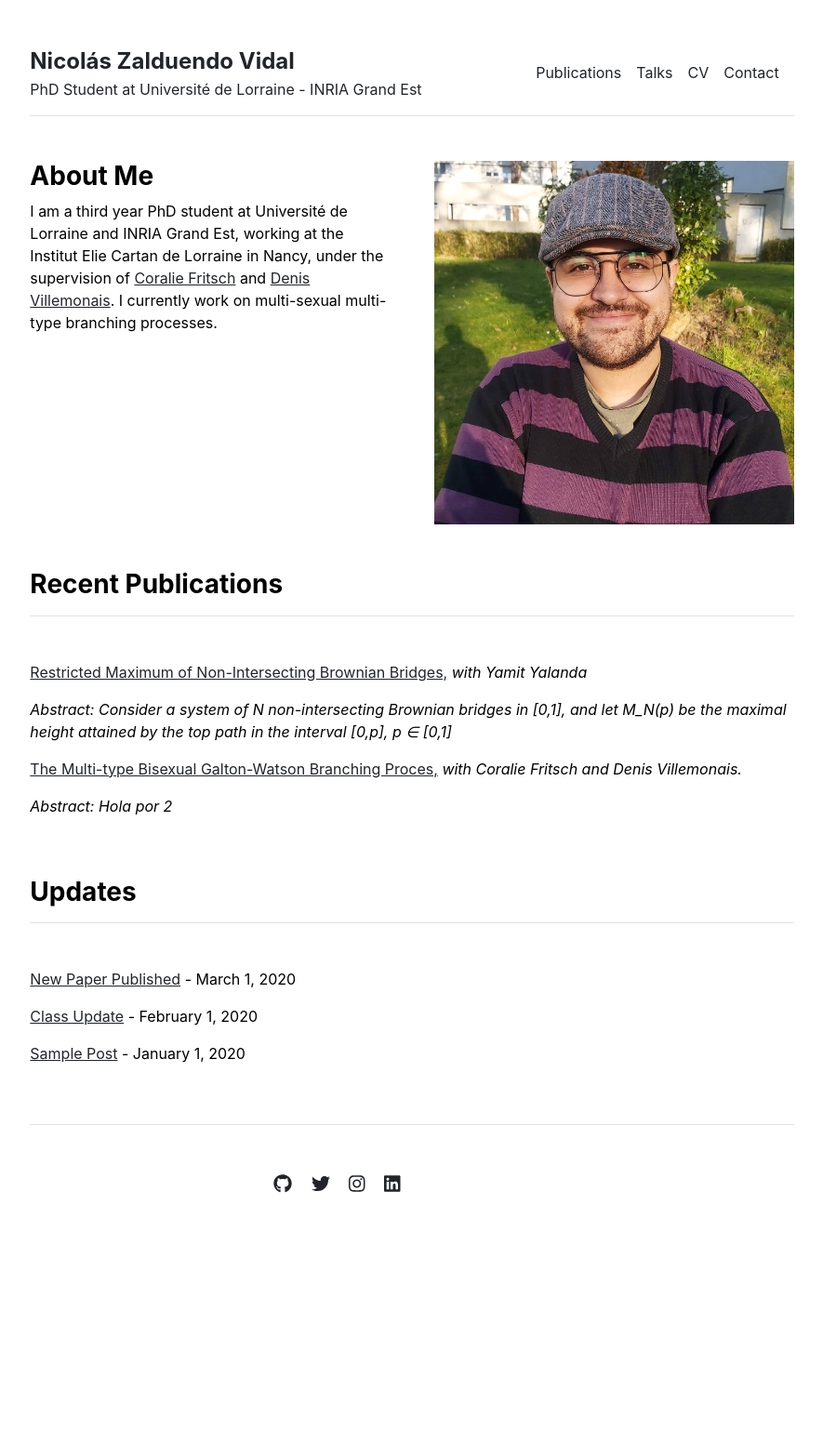
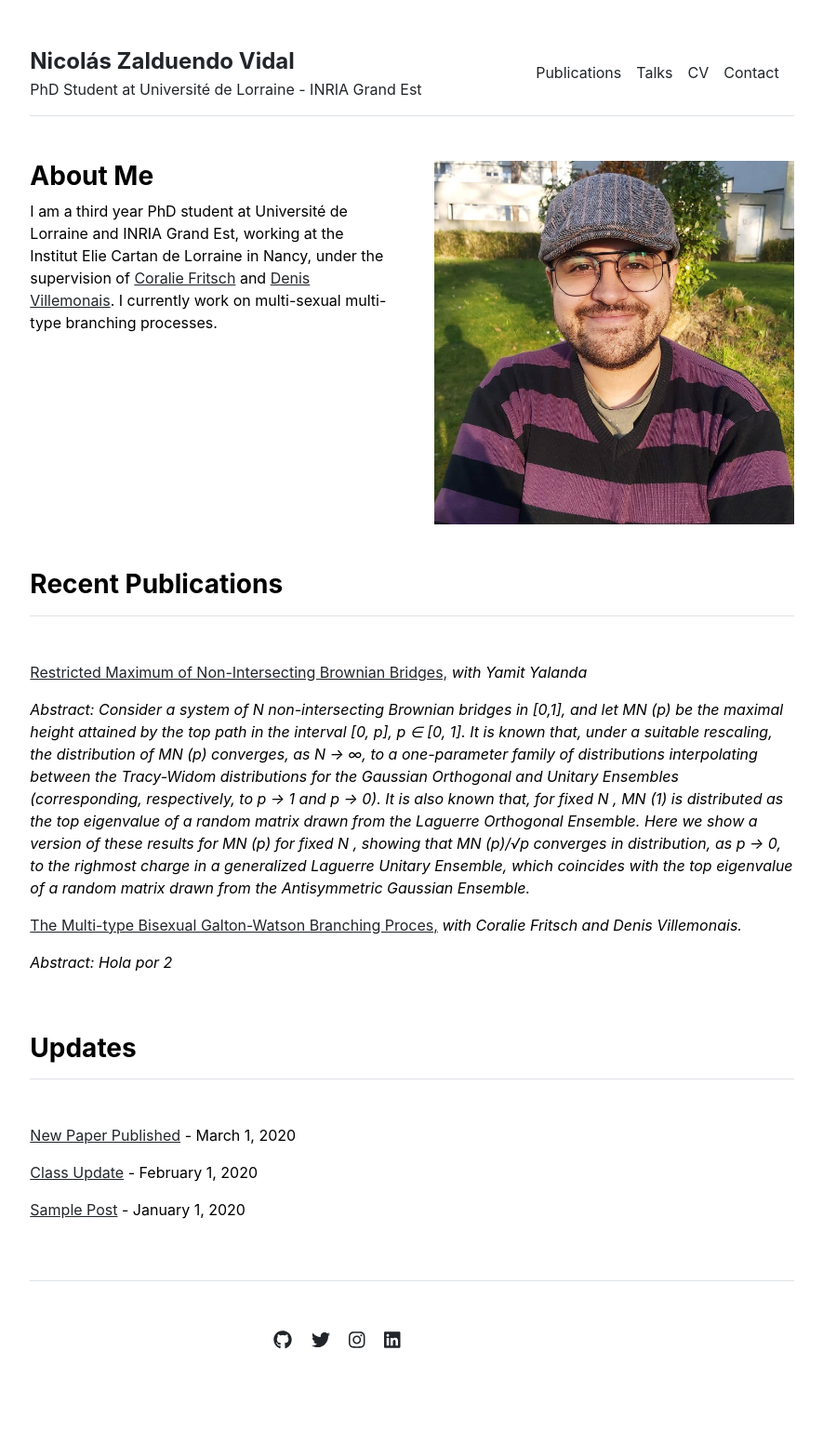
Before and after one commit to nzalduendo/nzalduendo.github.io, a Jekyll site: the page built from index.md, in a window 1280 px wide. Shown: the whole page at 93% size, without its empty margins (197-1082 px from the left). Built offline with Jekyll 4.4.1, drawn with Linux system fonts in a browser that asks for light colours; before the commit the page ends 1384 px from its top, so only the background shows below that.

Commit message:
Update publications.yml

```diff
--- a/_data/publications.yml
+++ b/_data/publications.yml
@@ -1,5 +1,5 @@
 featured:
-- {name: 'Restricted Maximum of Non-Intersecting Brownian Bridges,', url: '/publications/BrownianBridges.pdf', contributors: 'Yamit Yalanda', abstract: 'Consider a system of N non-intersecting Brownian bridges in [0,1], and let M_N(p) be the maximal height attained by the top path in the interval [0,p], p ∈ [0,1]'}
+- {name: 'Restricted Maximum of Non-Intersecting Brownian Bridges,', url: '/publications/BrownianBridges.pdf', contributors: 'Yamit Yalanda', abstract: 'Consider a system of N non-intersecting Brownian bridges in [0,1], and let MN (p) be the maximal height attained by the top path in the interval [0, p], p ∈ [0, 1]. It is known that, under a suitable rescaling, the distribution of MN (p) converges, as N → ∞, to a one-parameter family of distributions interpolating between the Tracy-Widom distributions for the Gaussian Orthogonal and Unitary Ensembles (corresponding, respectively, to p → 1 and p → 0). It is also known that, for fixed N , MN (1) is distributed as the top eigenvalue of a random matrix drawn from the Laguerre Orthogonal Ensemble. Here we show a version of these results for MN (p) for fixed N , showing that MN (p)/√p converges in distribution, as p → 0, to the righmost charge in a generalized Laguerre Unitary Ensemble, which coincides with the top eigenvalue of a random matrix drawn from the Antisymmetric Gaussian Ensemble.'}
 - {name: 'The Multi-type Bisexual Galton-Watson Branching Proces,', url: 'https://arxiv.org/abs/2206.09622', contributors: 'Coralie Fritsch and Denis Villemonais.', abstract: 'Hola por 2'}
 
 index:
```
